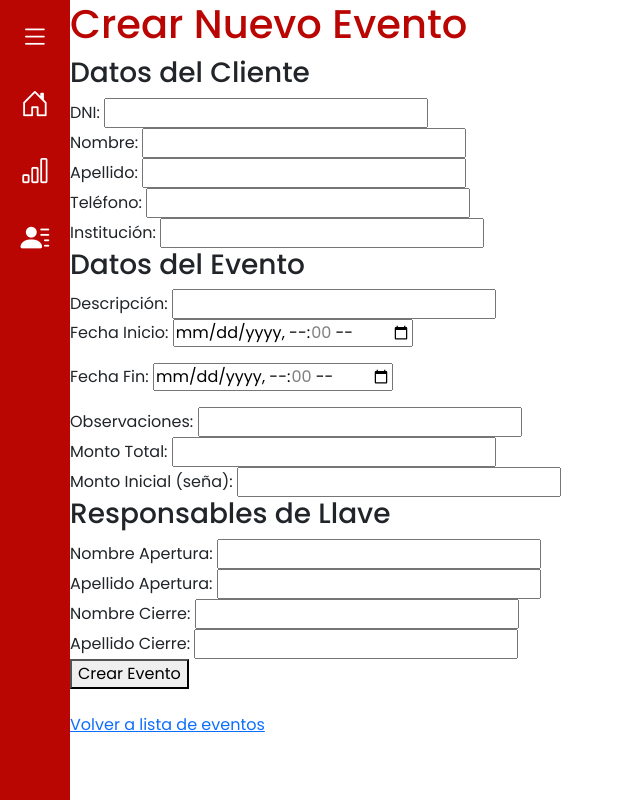
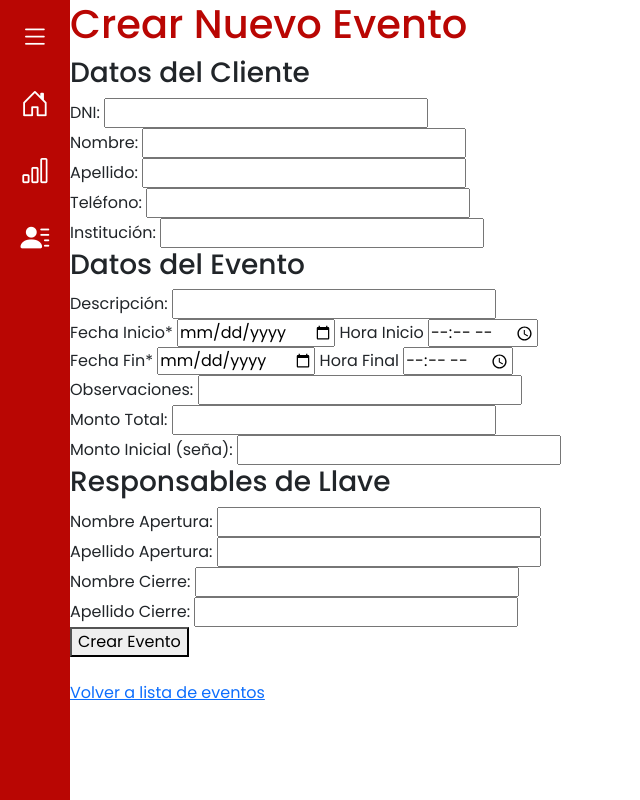
Before and after one commit to ddalio/proyecto-alberdi-unrc-2025, a Flask app: page /eventos/nuevo_evento in a window 1280 px wide. Shown: the whole page, without its empty margins (0-640 px from the left). Run offline with Flask 3, Linux system fonts and the light colour scheme; some libraries are stand-ins or nearby versions.

Commit message:
date a datetime en agregarevento

```diff
--- a/app/routes/eventos_routes.py
+++ b/app/routes/eventos_routes.py
@@ -93,12 +93,17 @@ def crear_evento():
         usuario_nombre = session.get("username")
         usuario = Cuenta.query.get(usuario_nombre)
 
+        # Fechas
+        fecha_inicio = combinar_fecha_hora(request, "fecha_inicio", "hora_inicio")
+        fecha_fin = combinar_fecha_hora(request, "fecha_fin", "hora_fin")
+
+
         evento = Evento(
             descripcion = request.form.get("descripcion"),
             #esto no deberia ser horario? - cambiar en el modelo tipo
-            fecha_inicio = datetime.strptime(request.form["fecha_inicio"], "%Y-%m-%d").date(),
+            fecha_inicio = fecha_inicio,
             # esto no deberia ser horario? - cambiar en el modelo tipo
-            fecha_fin = datetime.strptime(request.form["fecha_fin"], "%Y-%m-%d").date(),
+            fecha_fin = fecha_fin,
             observaciones = request.form.get("observaciones"),
             monto_total = float(request.form.get("monto_total")),
             adeuda = True,
@@ -136,6 +141,12 @@ def crear_evento():
 
 
     #ver nro_recibo. (HACER)
+
+#Combina los valores de fecha y hora obtenidos del formulario en un objeto datetime.
+def combinar_fecha_hora(request, campo_fecha: str, campo_hora: str = None) -> datetime:
+    fecha_str = request.form.get(campo_fecha)
+    hora_str = request.form.get(campo_hora) if campo_hora else None
+    hora_str = hora_str or "00:00"
 
 
 @eventos_bp.route("/nuevo_evento", methods=["GET"])
--- a/app/templates/agegar_evento.html
+++ b/app/templates/agegar_evento.html
@@ -32,11 +32,20 @@ block content %}
   <label>Descripción:</label>
   <input type="text" name="descripcion" required /><br />
 
-  <label>Fecha Inicio:</label>
-  <input type=datetime-local name="fecha_inicio" step=3600 required></label></p>
-
-  <label>Fecha Fin:</label>
-  <input type=datetime-local name="fecha_fin" step=3600 required></label></p>
+  <div>
+      <div>
+          <label>Fecha Inicio*</label>
+          <input type="date" name="fecha_inicio" required>
+          <label>Hora Inicio</label>
+          <input type="time" name="hora_inicio">
+      </div>
+      <div>
+          <label>Fecha Fin*</label>
+          <input type="date" name="fecha_fin" required>
+          <label>Hora Final</label>
+          <input type="time" name="hora_fin">
+      </div>
+  </div>
 
   <label>Observaciones:</label>
   <input type="text" name="observaciones" /><br />
```
